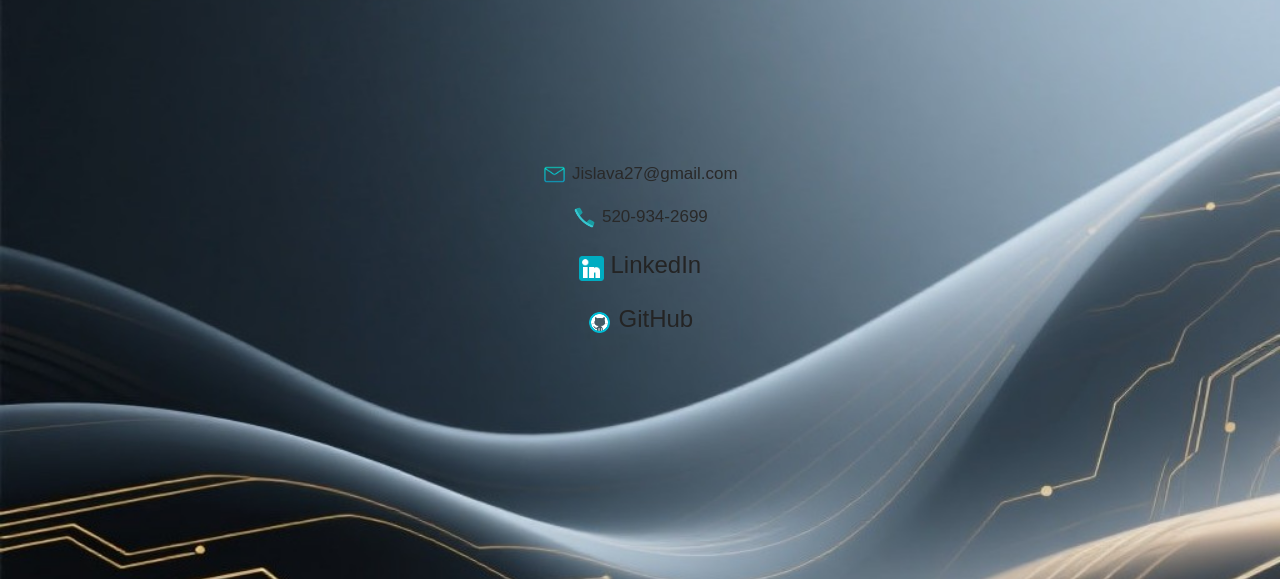
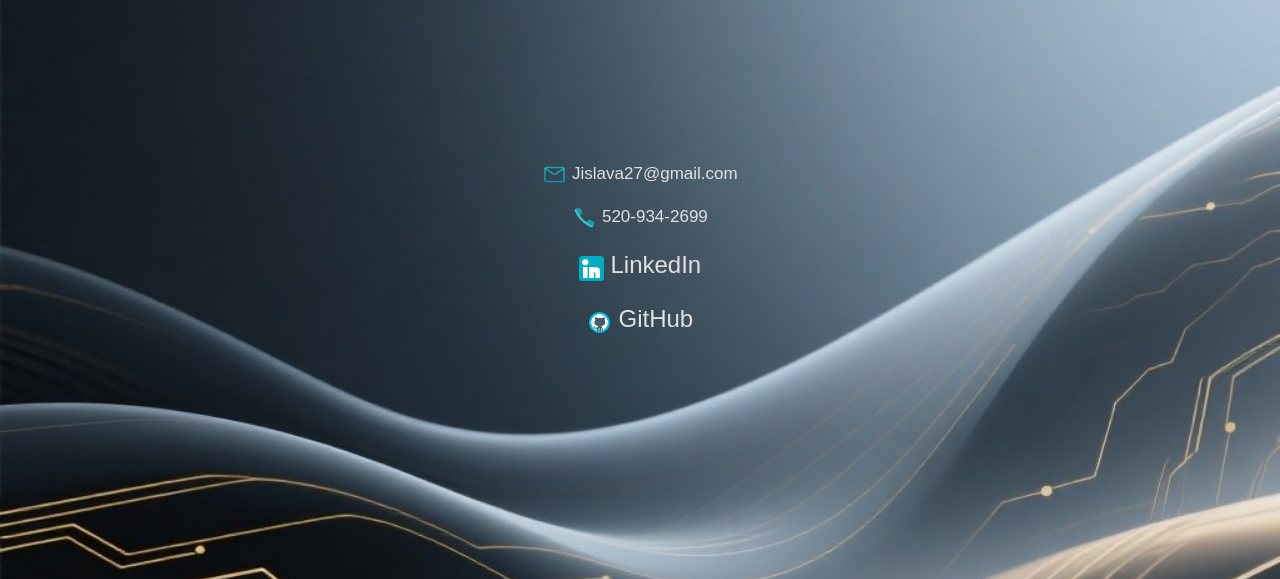
Before and after one commit to izzythegreatxx/webportfolio, a Flask app: page /contact in a window 1280 px wide. Shown: the part 59-638 px from the top of the page. Run offline with Flask 3, Linux system fonts and the light colour scheme.

Commit message:
Changed font color in Contact page for better readability

```diff
--- a/static/styles.css
+++ b/static/styles.css
@@ -283,10 +283,14 @@ a.github-link:hover {
 
 .contact-container a {
     text-decoration: none;
-    color: #242424;
+    color: #e0e0e0;
     font-size: 24px;
     margin: 10px 0;
     transition: transform 0.2s ease-in-out;
+}
+
+.contact-container p {
+    color: #e0e0e0;
 }
 
 .contact-container a:hover {
```
